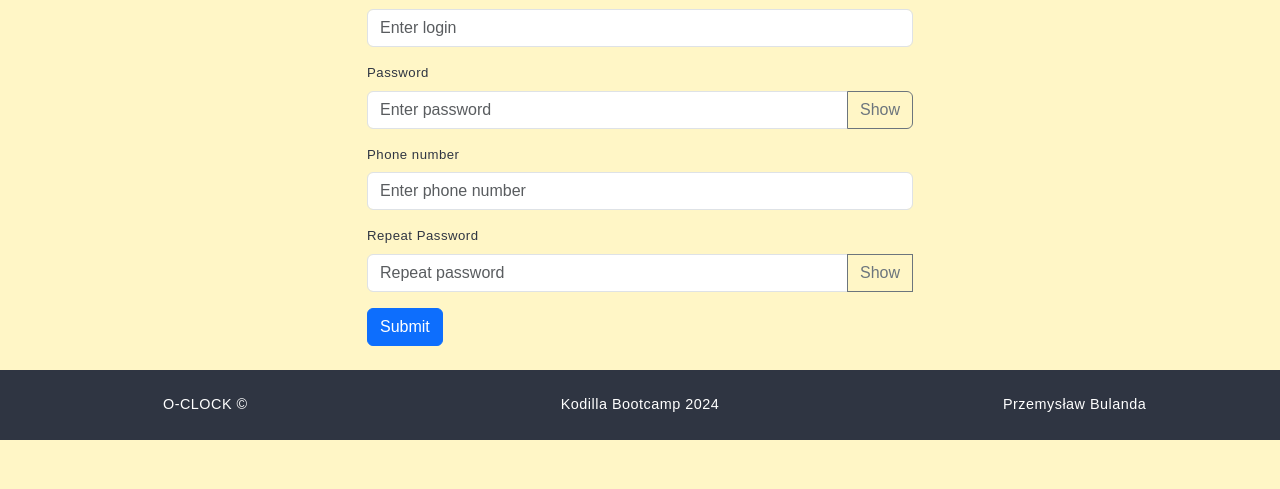
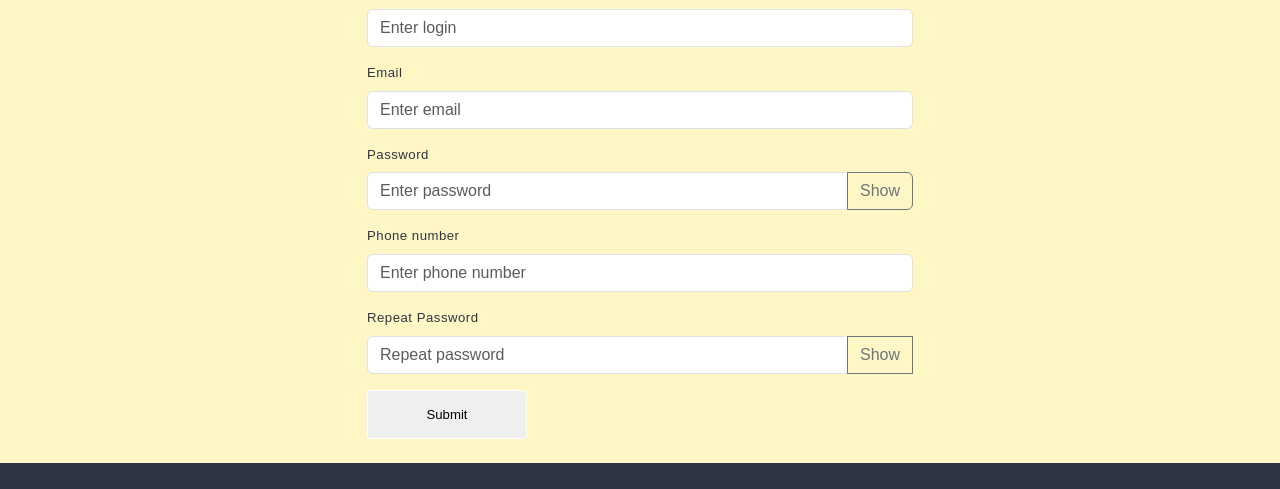
Before and after one commit to Br3mx/Watch-Store-FS-project, a React (Create React App) app in the folder client/: page /register in a window 1280 px wide. Shown: the part 412-901 px from the top of the page. Before the commit the page ends 876 px from the top, so only its background shows below. Built offline with nearby package versions, Linux system fonts and the light colour scheme; no server answers.

Commit message:
Commit for help

```diff
--- /dev/null
+++ b/client/src/components/features/Button/Button.js
@@ -0,0 +1,7 @@
+import style from './Button.module.scss';
+
+const Button1 = ({ children }) => {
+  return <button className={style.button}>{children}</button>;
+};
+
+export default Button1;
--- /dev/null
+++ b/client/src/components/features/Button/Button.module.scss
@@ -0,0 +1,14 @@
+@import '../../../styles/settings.scss';
+.button {
+  border: 1px solid $color-light;
+  border-radius: 3px;
+  padding: 1rem;
+  width: 10rem;
+  align-items: center;
+  &:hover {
+    transition: 0.5s;
+    background-color: $color-dark;
+    color: $color-main;
+    border-color: $color-main;
+  }
+}
--- a/client/src/components/features/RegisterForm/RegisterForm.js
+++ b/client/src/components/features/RegisterForm/RegisterForm.js
@@ -1,10 +1,12 @@
 import { useState } from 'react';
-import { Form, Button, Alert, Spinner } from 'react-bootstrap';
+import { Form, Alert, Spinner, Button } from 'react-bootstrap';
 import { API_URL } from '../../../config';
 import style from './RegisterForm.module.scss';
+import Button1 from '../Button/Button.js';
 const RegisterForm = () => {
   const [formData, setFormData] = useState({
     login: '',
+    email: '',
     password: '',
     repeatPassword: '', // Dodajemy pole repeatPassword
     phone: '',
@@ -19,6 +21,8 @@ const RegisterForm = () => {
     e.preventDefault();
     const newErrors = {};
     if (!formData.login) newErrors.login = 'Login is required';
+    if (!formData.email) newErrors.email = 'email is required';
+    if (!formData.email.includes('@')) newErrors.email = "'@' missing";
     if (!formData.password) newErrors.password = 'Password is required';
     if (!formData.repeatPassword)
       newErrors.repeatPassword = 'Repeat Password is required';
@@ -26,11 +30,18 @@ const RegisterForm = () => {
     if (formData.password !== formData.repeatPassword) {
       newErrors.repeatPassword = 'Passwords do not match';
     }
+    if (formData.phone.length < 9) {
+      newErrors.phone = 'Min 9 numbers';
+    }
+    if (formData.phone.length > 12) {
+      newErrors.phone = 'Max 12 numbers';
+    }
     setErrors(newErrors);
 
     if (Object.keys(newErrors).length === 0) {
       const fd = new FormData();
       fd.append('login', formData.login);
+      fd.append('email', formData.email);
       fd.append('password', formData.password);
       fd.append('phoneNumber', formData.phone);
       fd.append('repeatPassword', formData.repeatPassword);
@@ -121,6 +132,22 @@ const RegisterForm = () => {
           {errors.login}
         </Form.Control.Feedback>
       </Form.Group>
+      {/* Email */}
+
+      <Form.Group className="mb-3" controlId="formEmail">
+        <Form.Label>Email</Form.Label>
+        <Form.Control
+          type="text"
+          name="email"
+          value={formData.email}
+          onChange={handleChange}
+          placeholder="Enter email"
+          isInvalid={errors.email}
+        />
+        <Form.Control.Feedback type="invalid">
+          {errors.email}
+        </Form.Control.Feedback>
+      </Form.Group>
 
       {/* Password */}
       <Form.Group className="mb-3" controlId="formPassword">
@@ -187,9 +214,9 @@ const RegisterForm = () => {
         </div>
       </Form.Group>
 
-      <Button variant="primary" type="submit">
+      <Button1 className={style.Button} type="submit">
         Submit
-      </Button>
+      </Button1>
     </Form>
   );
 };
--- a/client/src/components/features/RegisterForm/RegisterForm.module.scss
+++ b/client/src/components/features/RegisterForm/RegisterForm.module.scss
@@ -1,5 +1 @@
 @import '../../../styles/settings.scss';
-
-.hide {
-  position: absolute;
-}
```
Also changed, not shown: 2 other files (tests, documents, lock files or other folders).
